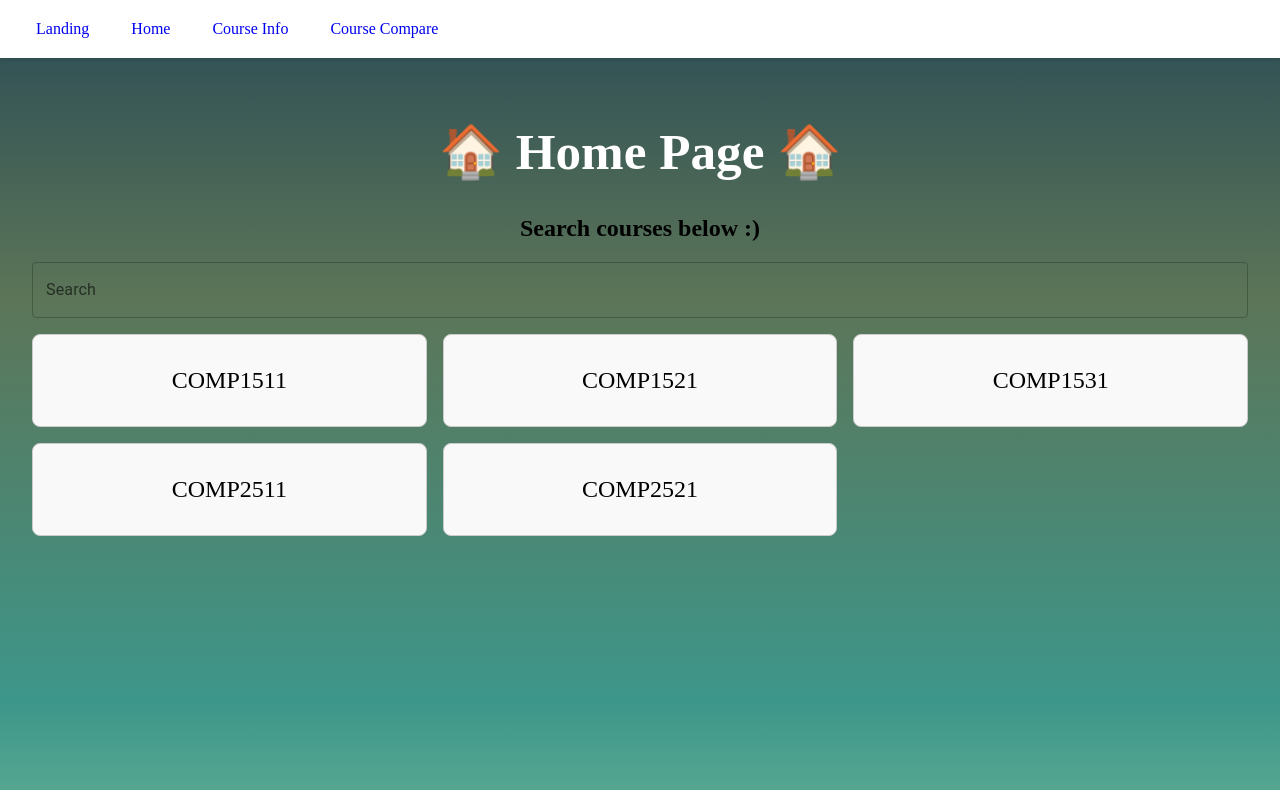
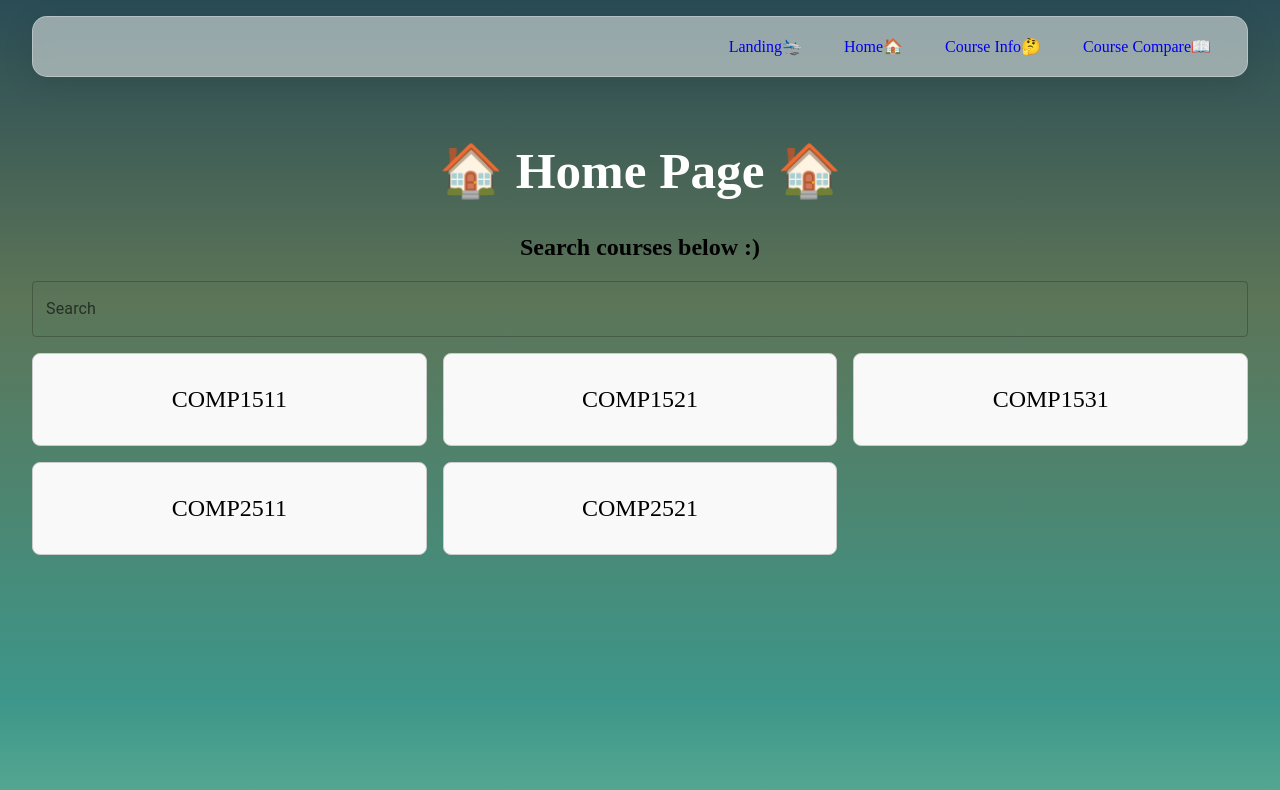
Before and after one commit to devsoc-unsw/trainee-ice-25t1, a React (Vite) app in the folder frontend/: page / in a window 1280 px wide. Both pictures are taken after a click on the button "Get Started". Shown: the top 790 px of the page. Built offline with nearby package versions, Linux system fonts and the light colour scheme.

Commit message:
Improve NavBar styling

```diff
--- a/frontend/src/components/NavBar/NavBar.css
+++ b/frontend/src/components/NavBar/NavBar.css
@@ -3,12 +3,22 @@ nav {
     position: sticky;
     top: 0;
     z-index: 100;
-    background-color: white;
+    background-color: #fff;
     box-shadow: 0 2px 4px rgba(0, 0, 0, 0.1);
     display: flex;
     justify-content: space-between;
     align-items: center;
     padding: 10px 20px;
+    /* opacity: 50%; */
+    /* For Glassmorphism */
+    background: rgba(255, 255, 255, 0.5);
+    backdrop-filter: blur(10px);
+    border: 1px solid rgba(255, 255, 255, 0.3);
+    box-shadow: 0 8px 32px rgba(0, 0, 0, 0.1);
+    border-radius: 15px;
+    margin-left: 2rem;
+    margin-right: 2rem;
+    margin-top: 1rem;
 }
 
 /* Navigation links */
@@ -17,6 +27,7 @@ nav ul {
     list-style: none;
     padding: 0;
     margin: 0;
+    margin-left: auto;
     gap: 10px;
 }
 
@@ -35,9 +46,9 @@ nav a {
     transition: background-color 0.2s ease;
 }
 
-nav a:hover:not(.active) {
+nav a:hover {
     color: var( #007BFF);
-    text-decoration: underline;
+    background: rgba(255, 255, 255, 0.3);
 }
 
 nav a.active {
--- a/frontend/src/components/NavBar/NavBar.tsx
+++ b/frontend/src/components/NavBar/NavBar.tsx
@@ -1,17 +1,14 @@
-import React from "react";
 import "./NavBar.css"
-// import
-function Navbar() {
+
+const Navbar = () => {
     return (
         <div>
             <nav>
                 <ul>
-                    <li><a href="/">Landing</a></li>
-                    <li><a href="/home">Home</a></li>
-                    <li><a href="/course-info">Course Info</a></li>
-                    <li><a href="/course-compare">Course Compare</a></li>
-
-
+                    <li><a href="/">Landing🛬</a></li>
+                    <li><a href="/home">Home🏠</a></li>
+                    <li><a href="/course-info">Course Info🤔</a></li>
+                    <li><a href="/course-compare">Course Compare📖</a></li>
                 </ul>
             </nav>
         </div>
```
